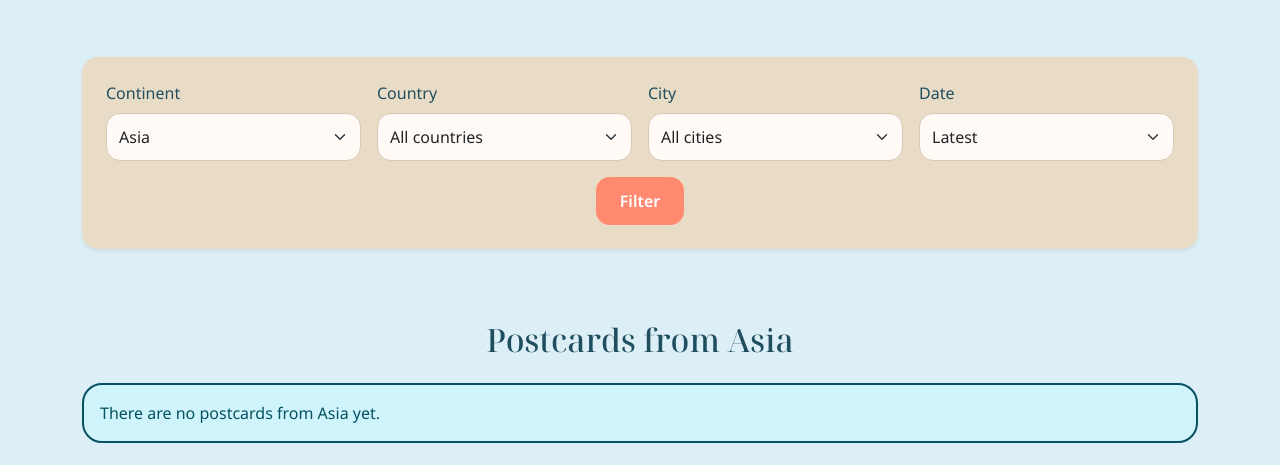
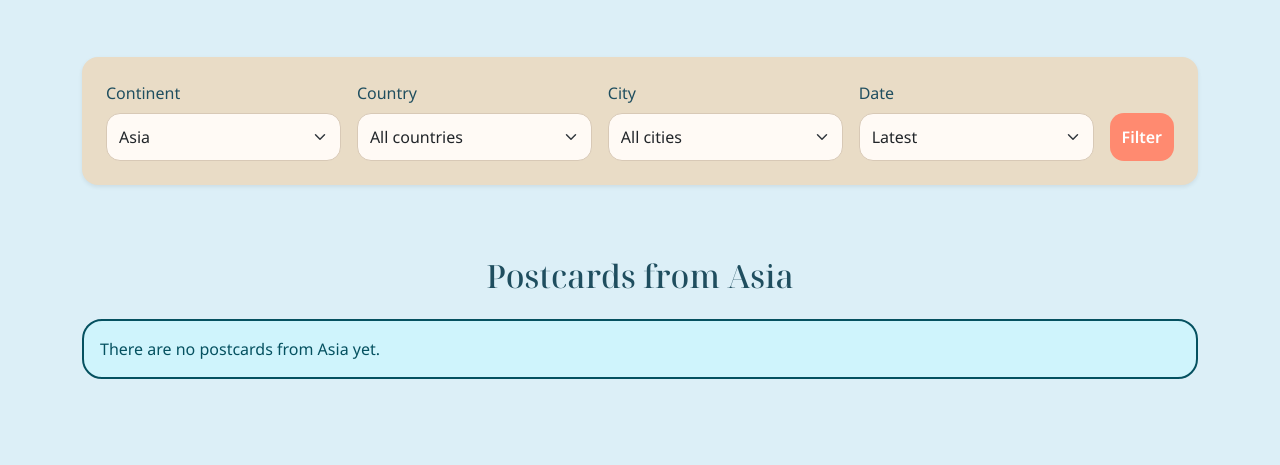
Before and after one commit to Kimberly-Cicek/WWPostcards, a PHP site: page /feed.asia.php in a window 1280 px wide. Shown: the part 182-647 px from the top of the page. Run offline with PHP 8.4, Linux system fonts and the light colour scheme; data that the repository does not hold is empty; some libraries are stand-ins or nearby versions; some web fonts are replaced.

```diff
--- a/feed.asia.php
+++ b/feed.asia.php
@@ -41,8 +41,8 @@ $postcards = $stmt->fetchAll();
 <main>
     <div class="container mt-4 mb-4">
         <div class="filter-box p-4 rounded-4 shadow-sm">
-            <form class="row g-3">
-                <div class="col-md-3">
+            <form class="row g-3 align-items-end">
+                <div class="col">
                     <label class="form-label filter-label">Continent</label>
                     <select class="form-select custom-select">
                         <option selected>Asia</option>
@@ -55,7 +55,7 @@ $postcards = $stmt->fetchAll();
                     </select>
                 </div>
 
-                <div class="col-md-3">
+                <div class="col">
                     <label class="form-label filter-label">Country</label>
                     <select class="form-select custom-select">
                         <option selected>All countries</option>
@@ -65,7 +65,7 @@ $postcards = $stmt->fetchAll();
                     </select>
                 </div>
 
-                <div class="col-md-3">
+                <div class="col">
                     <label class="form-label filter-label">City</label>
                     <select class="form-select custom-select">
                         <option selected>All cities</option>
@@ -75,7 +75,7 @@ $postcards = $stmt->fetchAll();
                     </select>
                 </div>
 
-                <div class="col-md-3">
+                <div class="col">
                     <label class="form-label filter-label">Date</label>
                     <select class="form-select custom-select">
                         <option selected>Latest</option>
@@ -85,10 +85,9 @@ $postcards = $stmt->fetchAll();
                     </select>
                 </div>
 
-                <div class="col-12 text-center mt-3">
-                    <button type="button" class="btn filter-btn px-4">Filter</button>
+                <div class="col-auto">
+                    <button type="button" class="btn filter-btn">Filter</button>
                 </div>
-
             </form>
         </div>
     </div>
```
